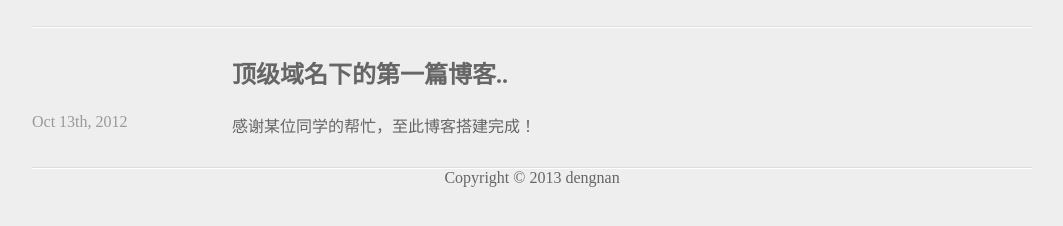
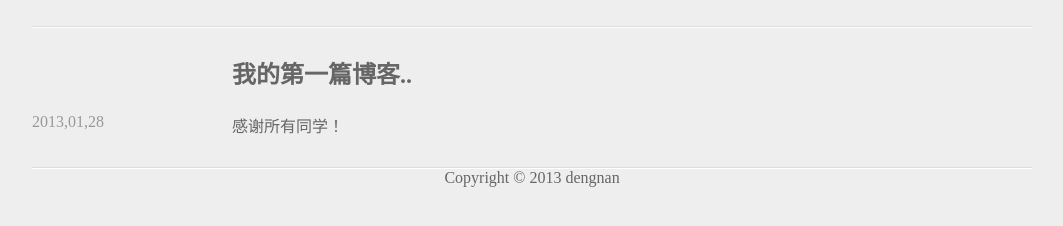
Before and after one commit to dengnan/duff.github.com, a plain HTML site: page index.html in a window 1280 px wide. Shown: the part 64-290 px from the top of the page, without its empty margins (108-1171 px from the left). Drawn offline with Linux system fonts and the light colour scheme.

Commit message:
Update index.html

```diff
--- a/index.html
+++ b/index.html
@@ -37,16 +37,16 @@
 <div class="inner">
 
     <article class="post">
-	<h1 class="title"><a href="/blog/2012/10/13/firstbolog-dot/">顶级域名下的第一篇博客..</a></h1>
+	<h1 class="title"><a href="/">我的第一篇博客..</a></h1>
 	<div class="entry-content">
-		<p>感谢某位同学的帮忙，至此博客搭建完成！</p>
+		<p>感谢所有同学！</p>
 
 	</div>
 
 <div class="meta">
 	<div class="date">
 
-<time data-updated="true" pubdate="" datetime="2012-10-13T10:09:00+08:00">Oct 13<span>th</span>, 2012</time></div>
+<time>2013,01,28</time></div>
 	<div class="tags">
 
 </div>
```
